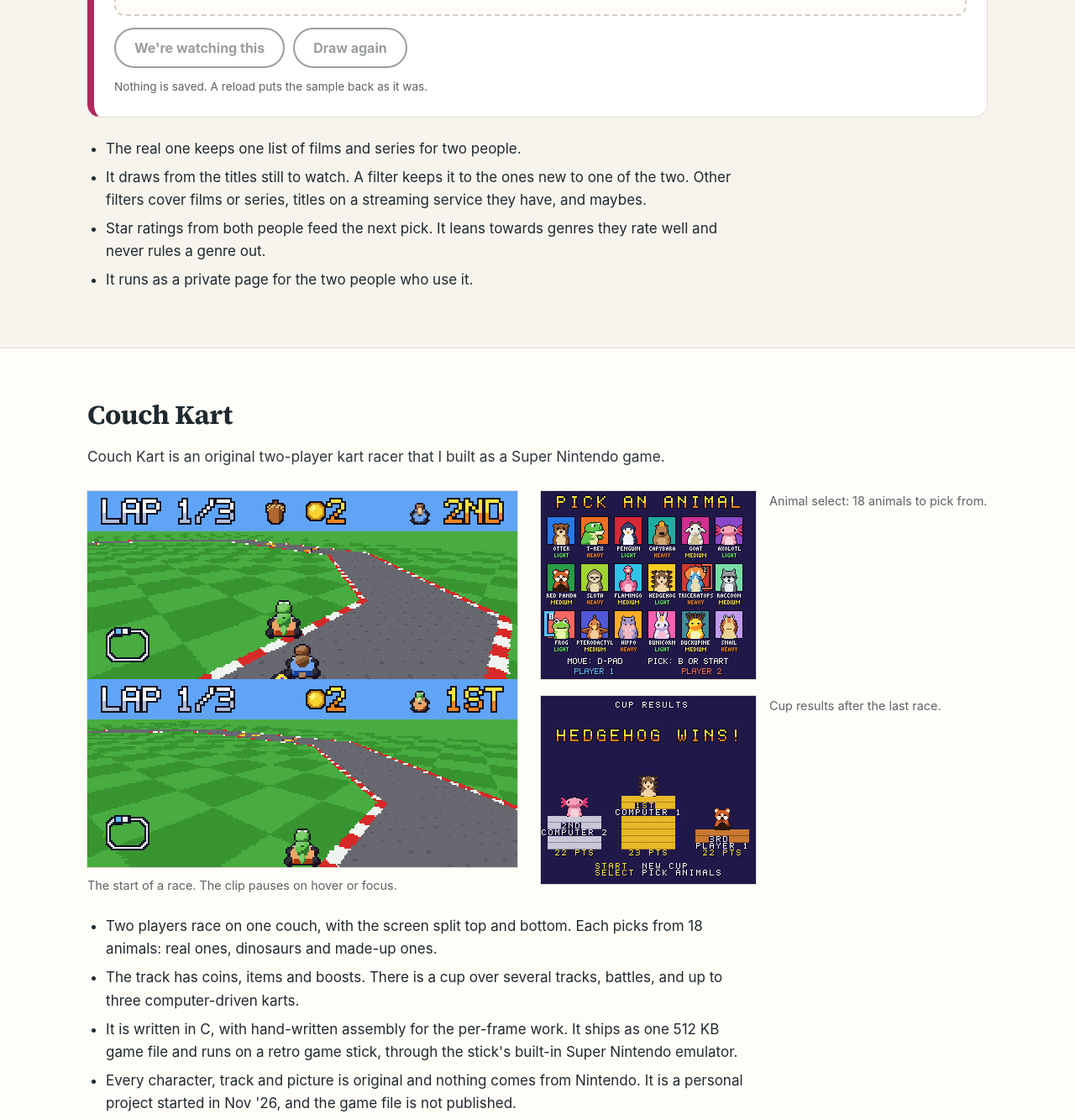
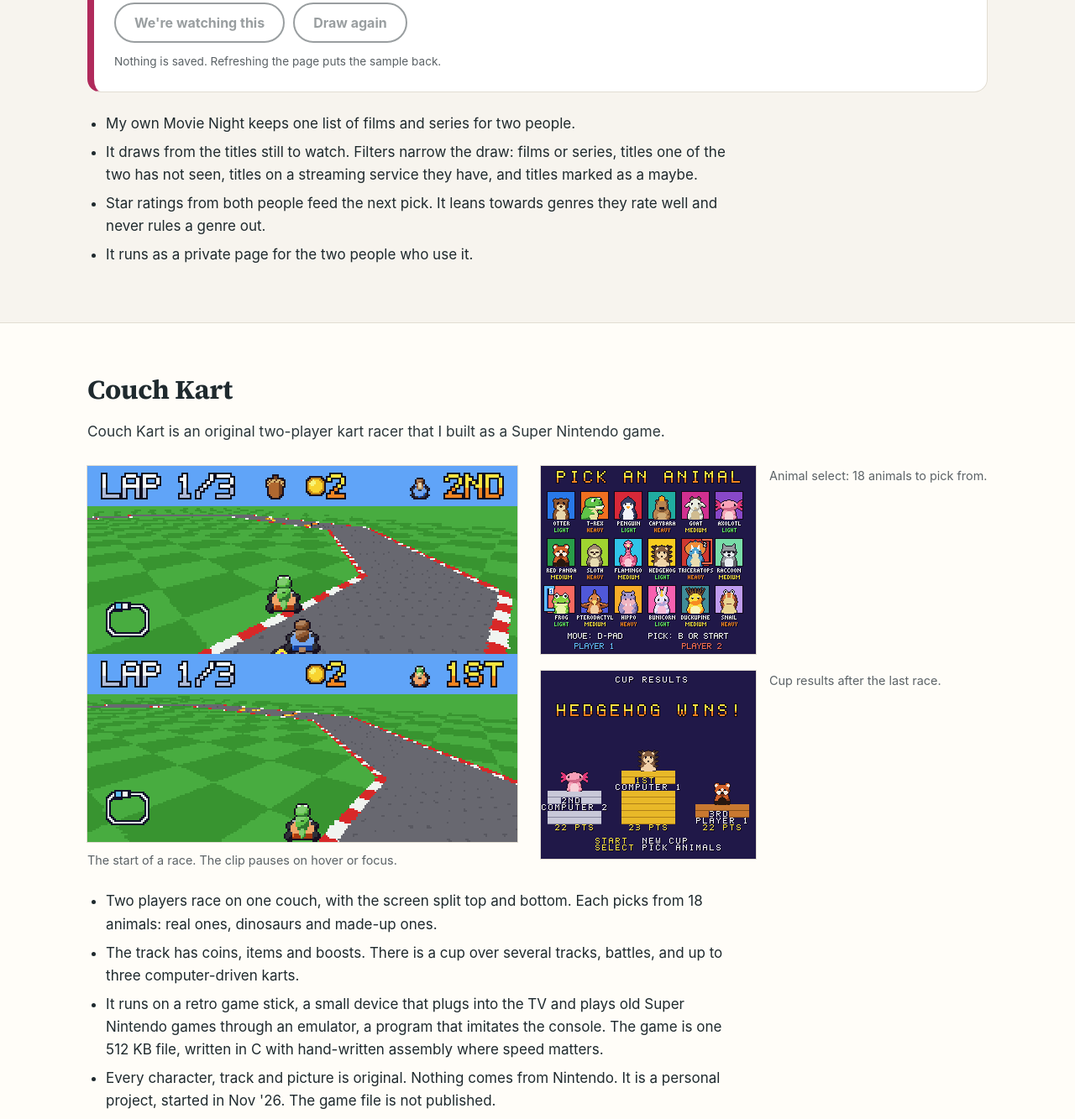
Before and after one commit to DanielErCohen/ai-pm, a plain HTML site: page personal/index.html in a window 1280 px wide. Shown: the part 887-2220 px from the top of the page at 84% size. Drawn offline with Linux system fonts and the light colour scheme.

Commit message:
Fun stuff page: plainer wording after two reader checks
Co-Authored-By: Claude <noreply@anthropic.com>

```diff
--- a/js/movie-night.js
+++ b/js/movie-night.js
@@ -80,7 +80,7 @@
   var live = el('p', 'sr-only');
   live.setAttribute('aria-live', 'polite');
   live.setAttribute('aria-atomic', 'true');
-  var note = el('p', 'mock-note', 'Nothing is saved. A reload puts the sample back as it was.');
+  var note = el('p', 'mock-note', 'Nothing is saved. Refreshing the page puts the sample back.');
 
   [controls, count, card, actions, live, note].forEach(function (e) { host.appendChild(e); });
 
--- a/personal/index.html
+++ b/personal/index.html
@@ -37,7 +37,7 @@
 <main id="main">
 <section class="pagehead personal"><div class="wrap">
 <p class="eyebrow">Fun stuff</p><h1>Small things I built for fun</h1>
-<p class="lede">A movie picker and a kart game I made for fun, then how I organize my notes and what I am reading.</p>
+<p class="lede">A movie picker and a kart game, then how I organize my notes and what I am reading.</p>
 </div></section>
 <section aria-labelledby="mn-h" class="sec" id="movie-night"><div class="wrap">
 <div class="sec-head"><h2 id="mn-h">Movie Night</h2><p>Movie Night keeps a list of films and series and draws one title from the hat for the evening.</p></div>
@@ -64,8 +64,8 @@
 </ul></div>
 </div>
 <ul class="fun-facts">
-<li>The real one keeps one list of films and series for two people.</li>
-<li>It draws from the titles still to watch. A filter keeps it to the ones new to one of the two. Other filters cover films or series, titles on a streaming service they have, and maybes.</li>
+<li>My own Movie Night keeps one list of films and series for two people.</li>
+<li>It draws from the titles still to watch. Filters narrow the draw: films or series, titles one of the two has not seen, titles on a streaming service they have, and titles marked as a maybe.</li>
 <li>Star ratings from both people feed the next pick. It leans towards genres they rate well and never rules a genre out.</li>
 <li>It runs as a private page for the two people who use it.</li>
 </ul>
@@ -83,8 +83,8 @@
 <ul class="fun-facts">
 <li>Two players race on one couch, with the screen split top and bottom. Each picks from 18 animals: real ones, dinosaurs and made-up ones.</li>
 <li>The track has coins, items and boosts. There is a cup over several tracks, battles, and up to three computer-driven karts.</li>
-<li>It is written in C, with hand-written assembly for the per-frame work. It ships as one 512 KB game file and runs on a retro game stick, through the stick's built-in Super Nintendo emulator.</li>
-<li>Every character, track and picture is original and nothing comes from Nintendo. It is a personal project started in Nov '26, and the game file is not published.</li>
+<li>It runs on a retro game stick, a small device that plugs into the TV and plays old Super Nintendo games through an emulator, a program that imitates the console. The game is one 512 KB file, written in C with hand-written assembly where speed matters.</li>
+<li>Every character, track and picture is original. Nothing comes from Nintendo. It is a personal project, started in Nov '26. The game file is not published.</li>
 </ul>
 </div></section>
 <section aria-labelledby="sb-h" class="sec" id="second-brain"><div class="wrap">
```
